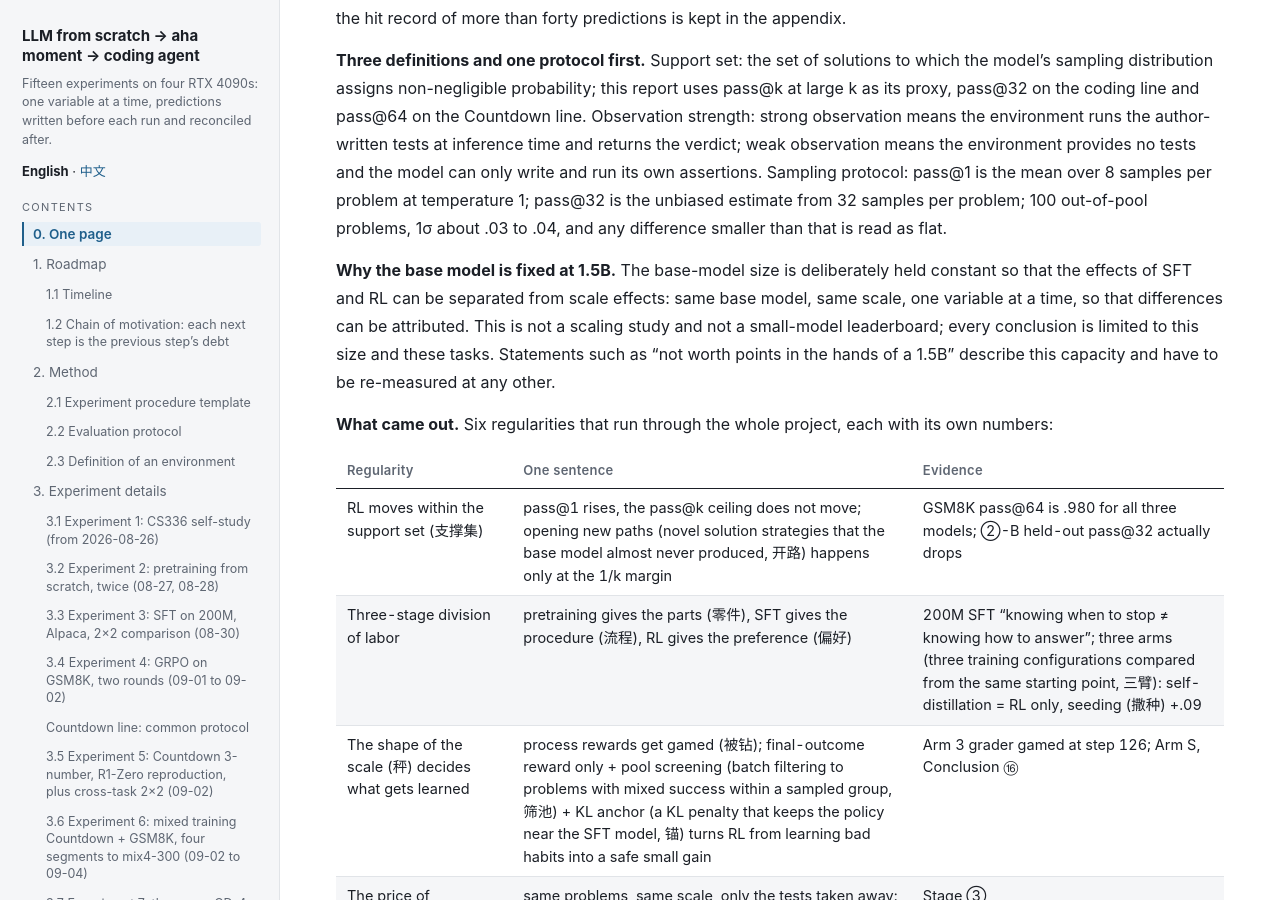
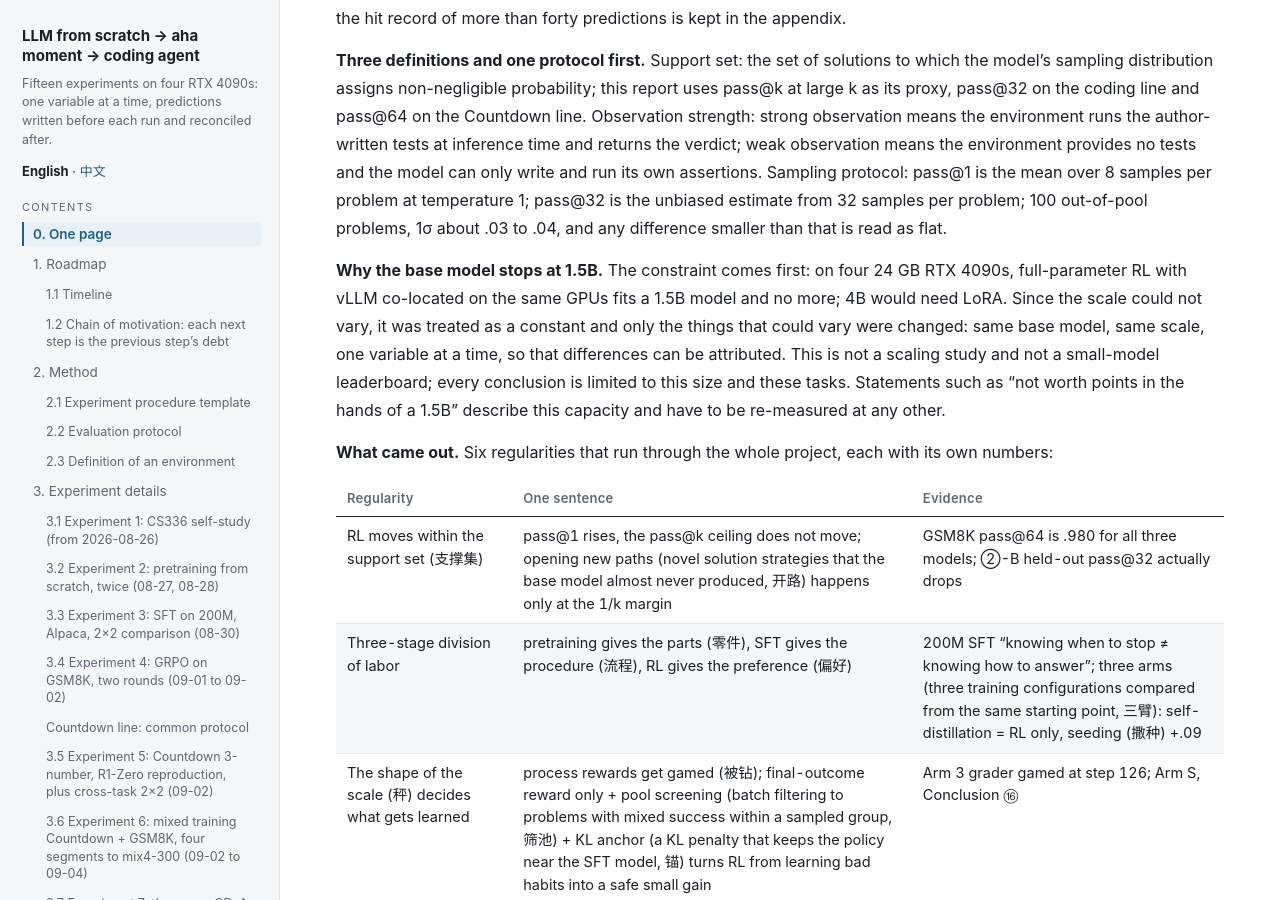
Before and after one commit to bethehand/lab1-llm-scratch-to-aha-moment-to-coding-agent, a Jekyll site: the page built from docs/en/index.md, in a window 1280 px wide and 900 px high, scrolled down 750 px. Built offline with Jekyll 4.4.1, drawn with Linux system fonts in a browser that asks for light colours; our own code applies the rules of GitHub Pages for plain Markdown files; some of the changed text lies outside the part shown.

Commit message:
docs: state the hardware constraint honestly before the fixed-scale design

```diff
--- a/docs/en/index.md
+++ b/docs/en/index.md
@@ -23,7 +23,7 @@ Author: Qirun Li　·　Period: August 26 to September 22, 2026　·　Compiled
 
 **Three definitions and one protocol first.** Support set: the set of solutions to which the model's sampling distribution assigns non-negligible probability; this report uses pass@k at large k as its proxy, pass@32 on the coding line and pass@64 on the Countdown line. Observation strength: strong observation means the environment runs the author-written tests at inference time and returns the verdict; weak observation means the environment provides no tests and the model can only write and run its own assertions. Sampling protocol: pass@1 is the mean over 8 samples per problem at temperature 1; pass@32 is the unbiased estimate from 32 samples per problem; 100 out-of-pool problems, 1σ about .03 to .04, and any difference smaller than that is read as flat.
 
-**Why the base model is fixed at 1.5B.** The base-model size is deliberately held constant so that the effects of SFT and RL can be separated from scale effects: same base model, same scale, one variable at a time, so that differences can be attributed. This is not a scaling study and not a small-model leaderboard; every conclusion is limited to this size and these tasks. Statements such as "not worth points in the hands of a 1.5B" describe this capacity and have to be re-measured at any other.
+**Why the base model stops at 1.5B.** The constraint comes first: on four 24 GB RTX 4090s, full-parameter RL with vLLM co-located on the same GPUs fits a 1.5B model and no more; 4B would need LoRA. Since the scale could not vary, it was treated as a constant and only the things that could vary were changed: same base model, same scale, one variable at a time, so that differences can be attributed. This is not a scaling study and not a small-model leaderboard; every conclusion is limited to this size and these tasks. Statements such as "not worth points in the hands of a 1.5B" describe this capacity and have to be re-measured at any other.
 
 **What came out.** Six regularities that run through the whole project, each with its own numbers:
 
@@ -807,7 +807,7 @@ Evaluation line: 800 tool-evaluation samples took 60 minutes on four GPUs, and 2
 
 ## 7. Limitations
 
-- **Scale.** Every experiment is fixed at one base-model size, 95M to 1.5B; nothing here says how the regularities change with scale. "Not worth points" and "cannot be installed" describe this capacity.
+- **Scale.** The hardware caps the base model at 1.5B: four 24 GB GPUs cannot hold full-parameter RL for anything larger. Every experiment therefore sits at one size, and nothing here says how the regularities change with scale; "not worth points" and "cannot be installed" describe this capacity.
 - **Model family.** All post-training experiments use a single family, Qwen2.5; conclusions may carry family-specific traits.
 - **No external baselines.** No comparison against other RL algorithms (PPO, RLOO) or off-the-shelf recipes (verl, TRL), and no alignment with published numbers for larger models; every comparison is an internal one on the same base model.
 - **Single runs.** The RL runs of ②-B and ③ were made once each, with no noise floor; ① and ②-A have two runs, differing by .003 to .031.
```
Also changed, not shown: docs/zh/index.md (+2 -2 lines).
